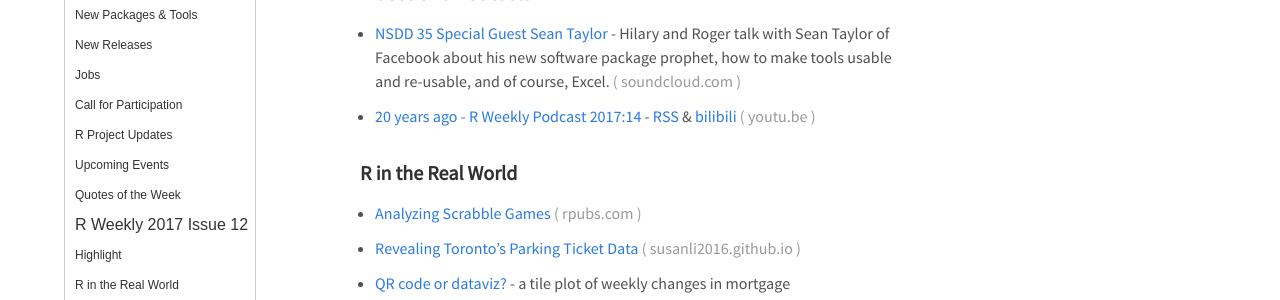
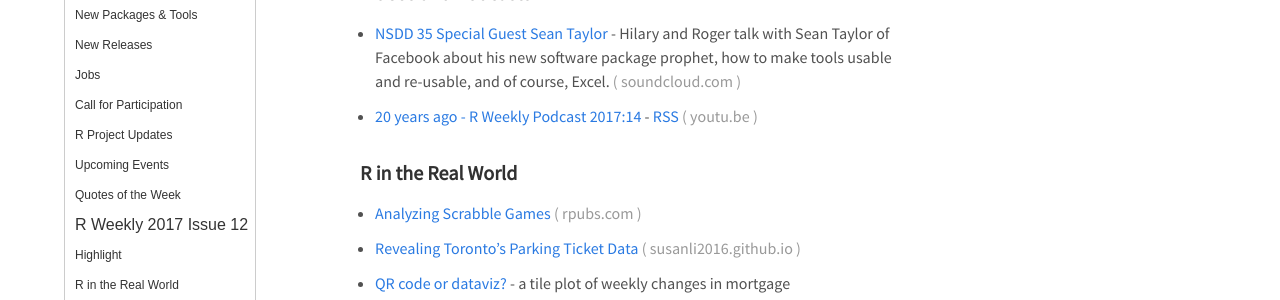
Before and after one commit to rweekly/rweekly.org, a Jekyll site: the page built from _posts/2017-04-03-2017-14.md, in a window 1280 px wide and 900 px high, scrolled down 570 px. Shown: the part 154-454 px from the top of the window. Built offline with Jekyll 4.4.1, drawn with Linux system fonts in a browser that asks for light colours; comment, search, counter and statistics services are not loaded.

Commit message:
Update 2017-04-03-2017-14.md

```diff
--- a/_posts/2017-04-03-2017-14.md
+++ b/_posts/2017-04-03-2017-14.md
@@ -57,7 +57,7 @@ podcast_subtitle: 20 years ago
 
 + [NSDD 35 Special Guest Sean Taylor](https://soundcloud.com/nssd-podcast/episode-35-special-guest-sean-taylor) - Hilary and Roger talk with Sean Taylor of Facebook about his new software package prophet, how to make tools usable and re-usable, and of course, Excel.
 
-+ [20 years ago - R Weekly Podcast 2017:14](https://youtu.be/JYi9UcPoUbo) - [RSS](https://feeds.feedburner.com/rweeklypodcast?format=xml) & [bilibili](https://space.bilibili.com/99077303)
++ [20 years ago - R Weekly Podcast 2017:14](https://youtu.be/JYi9UcPoUbo) - [RSS](https://feeds.feedburner.com/rweeklypodcast?format=xml)
 
 ### R in the Real World
 
```
